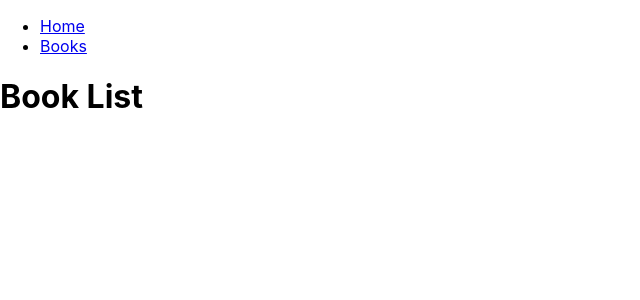
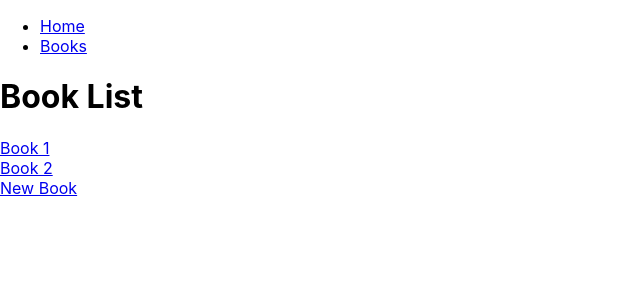
Before and after one commit to forrestmorrison/react-router-v6, a React (Create React App) app: page /books in a window 1280 px wide. Shown: the top 300 px of the page, without its empty margins (0-640 px from the left). Built offline with nearby package versions, Linux system fonts and the light colour scheme.

Commit message:
route specifity

```diff
--- a/src/App.js
+++ b/src/App.js
@@ -1,6 +1,9 @@
 import { Link, Route, Routes } from 'react-router-dom';
 import { Home } from "./pages/Home"
 import { BookList } from "./pages/BookList"
+import { Book } from "./pages/Book"
+import { NewBook } from "./pages/NewBook"
+import { NotFound } from "./pages/NotFound"
 import './App.css';
 
 function App() {
@@ -19,6 +22,9 @@
     <Routes>
       <Route path="/" element={<Home />}/>
       <Route path="/books" element={<BookList />}/>
+      <Route path="/books/:id" element={<Book />}/>
+      <Route path="/books/new" element={<NewBook />}/>
+      <Route path="*" element={<NotFound />}/>
     </Routes>
   </>
   )
--- a/src/pages/Book.js
+++ b/src/pages/Book.js
@@ -1,3 +1,6 @@
+import { useParams } from "react-router-dom"
+
 export function Book() {
-    return <h1>Book</h1>
+    const { id } = useParams()
+    return <h1>Book {id}</h1>
 }
--- a/src/pages/BookList.js
+++ b/src/pages/BookList.js
@@ -1,3 +1,14 @@
+import { Link } from "react-router-dom"
+
 export function BookList() {
-    return <h1>Book List</h1>
+    return (
+        <>
+            <h1>Book List</h1>
+            <Link to="/books/1">Book 1</Link>
+            <br />
+            <Link to="/books/2">Book 2</Link>
+            <br />
+            <Link to="/books/new">New Book</Link>
+        </>
+    )
 }
```
